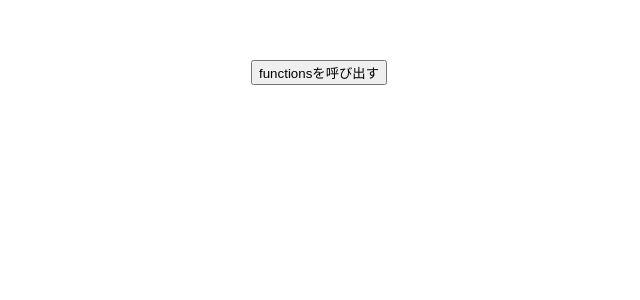
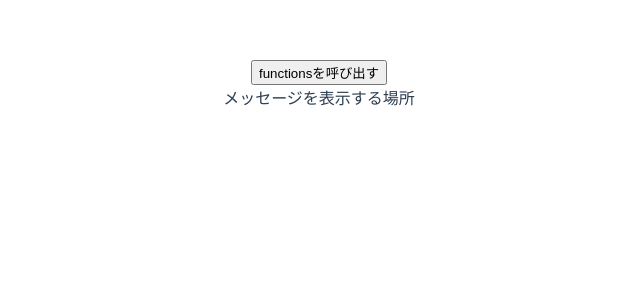
Before and after one commit to kubotama/sample_functions, a Vue app: page / in a window 1280 px wide. Shown: the top 300 px of the page, without its empty margins (321-961 px from the left). Built offline with nearby package versions, Linux system fonts and the light colour scheme.

Commit message:
メッセージを表示する場所を追加
表示するメッセージは固定されている。

```diff
--- a/src/components/SampleFunctions.vue
+++ b/src/components/SampleFunctions.vue
@@ -3,6 +3,7 @@
     <div>
       <button id="sampleButton" @click="onClick">{{ sampleLabel }}</button>
     </div>
+    <div><span id="sampleText">メッセージを表示する場所</span></div>
   </div>
 </template>
 
@@ -11,7 +12,8 @@ export default {
   name: "SampleFunctions",
   data() {
     return {
-      sampleLabel: "functionsを呼び出す"
+      sampleLabel: "functionsを呼び出す",
+      sampleText: "メッセージを表示する場所"
     };
   },
   methods: {
```
Also changed, not shown: 1 other file (tests, documents, lock files or other folders).
